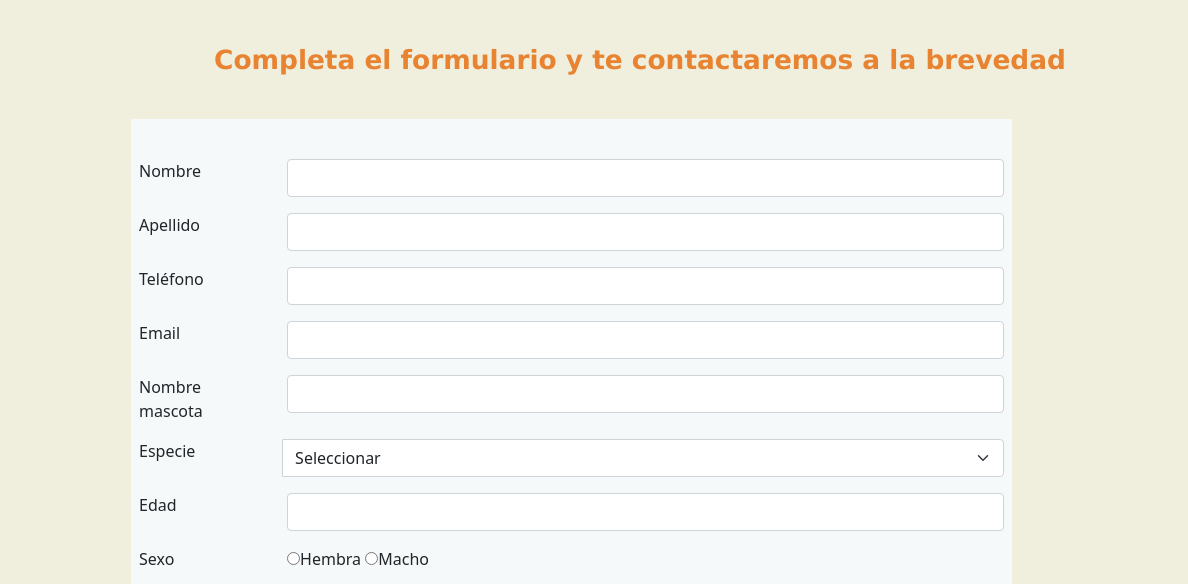
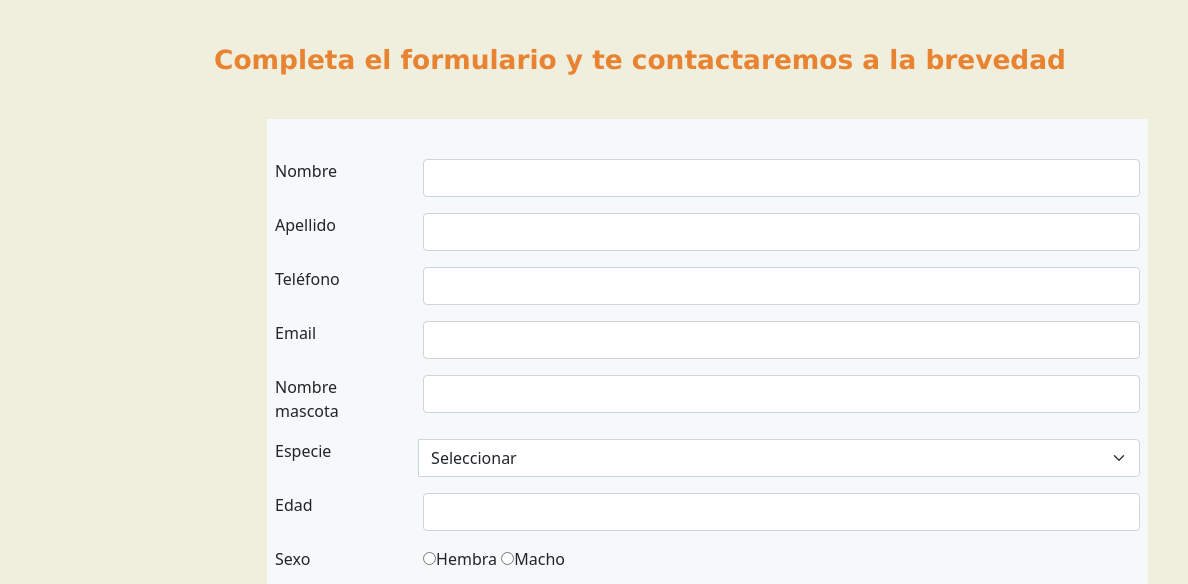
Before and after one commit to gm2021g/DesarrolloWeb_15900, a website: page secciones/Seccion5_Contacto.html in a window 1280 px wide. Shown: the part 193-777 px from the top of the page, 0-1188 px from the left. Drawn offline with nearby package versions, Linux system fonts and the light colour scheme; a web font is replaced by a local one.

Commit message:
Add files via upload

```diff
--- a/scss/_estilosFormulario.scss
+++ b/scss/_estilosFormulario.scss
@@ -1,6 +1,6 @@
 #fondoFormu {
     background-color:#f6f9fa;
-    margin-left: 15vh;
+    margin-left: 32vh;
     padding: 5vh 1vh 6vh 1vh;
     width: 70%;
   }
```
Also changed, not shown: css/estilo.css.
